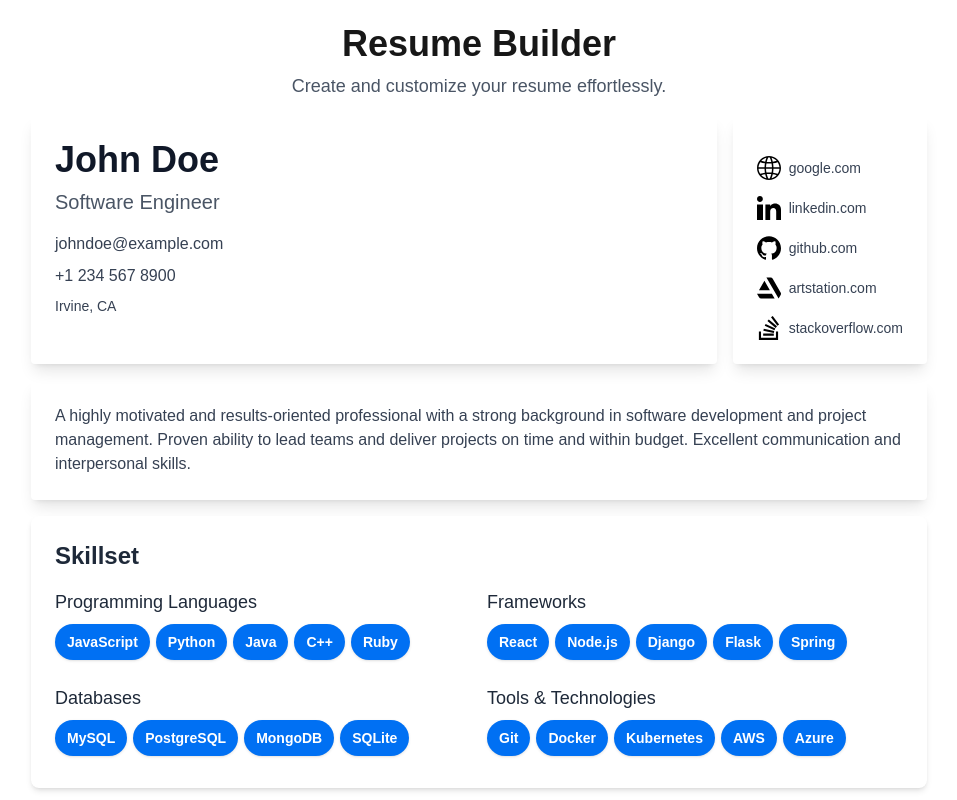
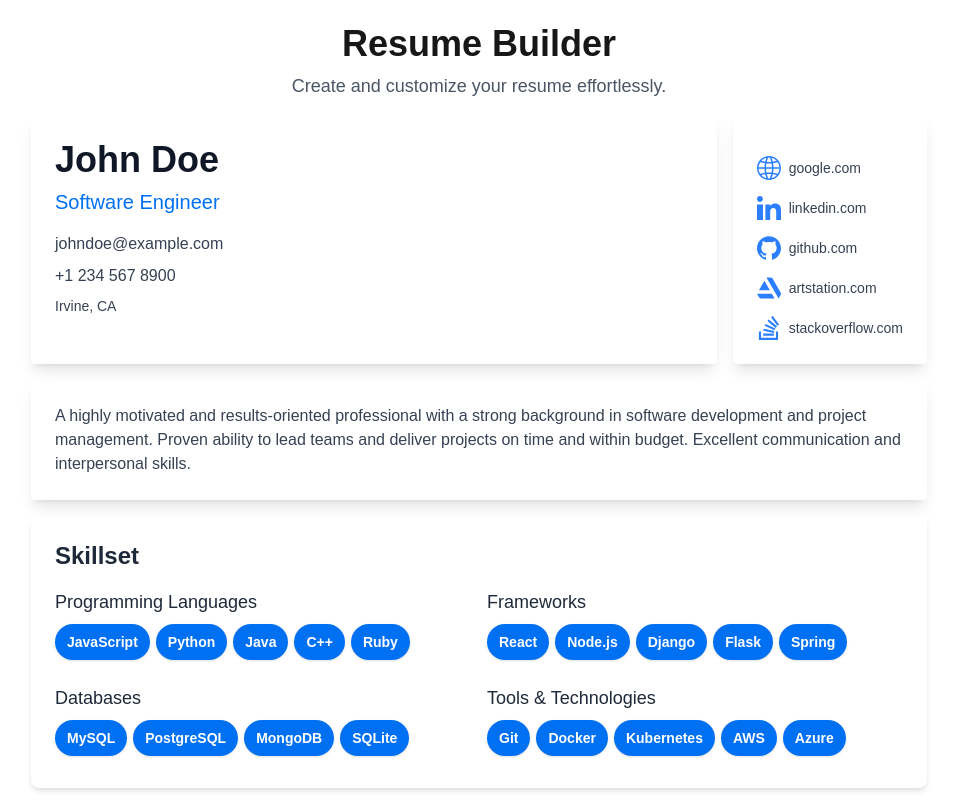
Before and after one commit to KiwiFunk/resume-builder, a Next.js app in the folder resume-app/: page / in a window 1280 px wide. Shown: the top 800 px of the page, without its empty margins (161-1118 px from the left). Built offline with nearby package versions, Linux system fonts and the light colour scheme.

Commit message:
Updated socials to make use of tailwinds mask feature for icons

```diff
--- a/resume-app/src/components/ContactInformation.js
+++ b/resume-app/src/components/ContactInformation.js
@@ -4,7 +4,7 @@ export default function ContactInformation({ data, className }) {
       {/* Name */}
       <h1 className="text-4xl font-extrabold text-gray-900">{data.name}</h1>
       {/* Title */}
-      <h2 className="text-xl font-medium text-gray-600 mt-2">{data.title}</h2>
+      <h2 className="text-xl font-medium text-(--accent) mt-2">{data.title}</h2>
       {/* Contact Information */}
       <div className="mt-4 space-y-2">
         <p className="text-gray-700">{data.email || "email@service.com"}</p>
--- a/resume-app/src/components/Socials.js
+++ b/resume-app/src/components/Socials.js
@@ -16,11 +16,14 @@ export default function Socials({ data, className }) {
         social.inUse ? (
           <div key={index} className="flex items-center mt-4">
             <a href={social.url} target="_blank" rel="noopener noreferrer" className="flex items-center gap-2">
-              <img
-                src={`/icons/${social.platform.toLowerCase()}.svg`}
-                alt={social.platform}
-                className="w-6 h-6"
-              />
+
+              {/* Tailwind Mask */}
+              <div
+                className="w-6 h-6 bg-blue-500"
+                style={{ maskImage: `url('/icons/${social.platform.toLowerCase()}.svg')`, WebkitMaskImage: `url('/icons/${social.platform.toLowerCase()}.svg')` }}
+                aria-label={social.platform}
+              ></div>
+
               <span className="text-gray-700 text-sm">{formatURL(social.url)}</span>
             </a>
           </div>
```
Also changed, not shown: resume-app/public/icons/linkedin.svg, resume-app/public/icons/website.svg.
